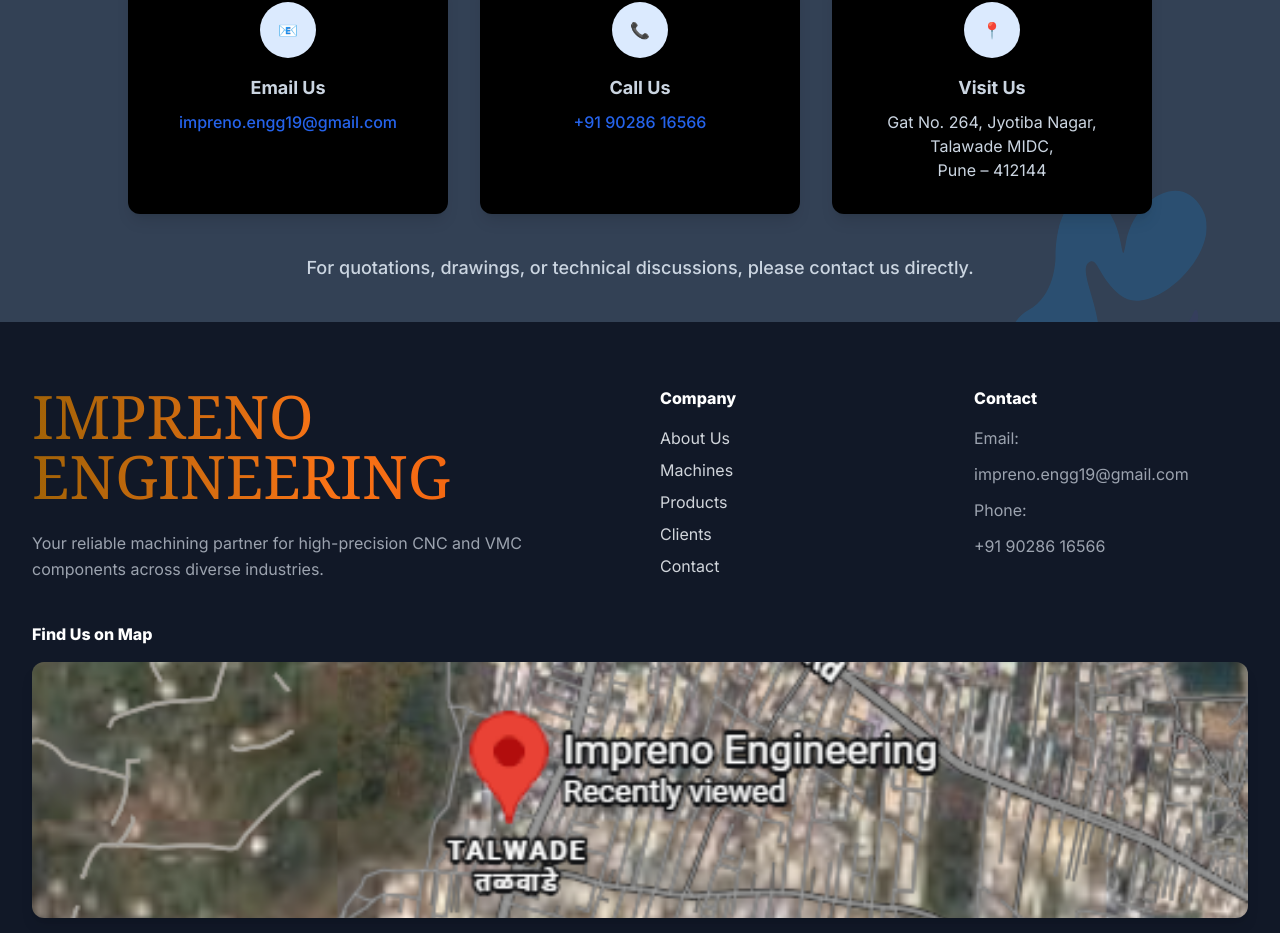
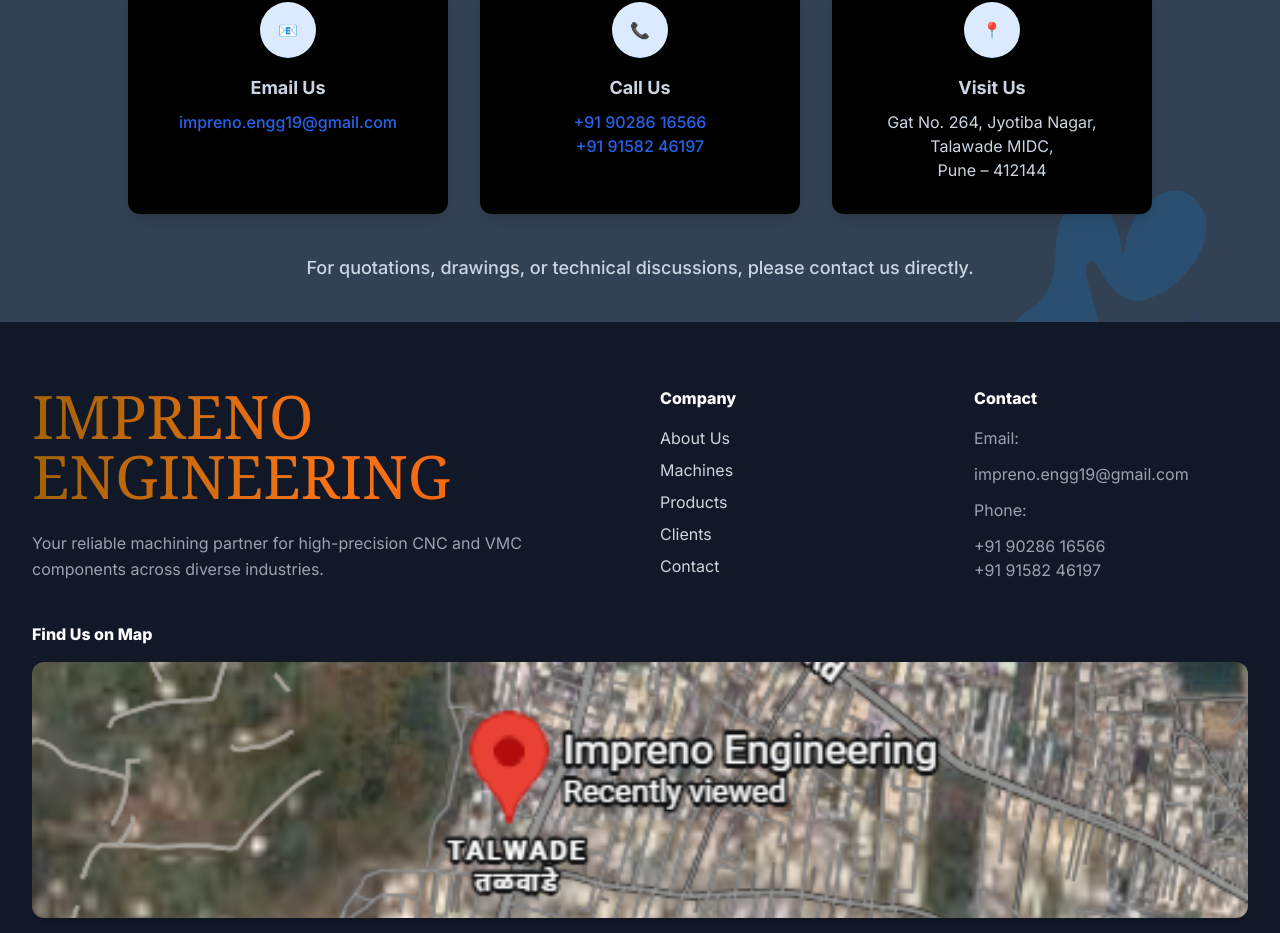
Before and after one commit to DEVA-GHADGE16/Impreno-Engineering-Webpage, a Next.js app: page / in a window 1280 px wide. Shown: the part 4274-5207 px from the top of the page. Built offline with nearby package versions, Linux system fonts and the light colour scheme.

Commit message:
new no added

```diff
--- a/components/Contact.js
+++ b/components/Contact.js
@@ -73,6 +73,10 @@
               <a href="tel:+919028616566" className="text-primary-600 font-medium">
                 +91 90286 16566
               </a>
+              <br></br>
+              <a href="tel:+919158246197" className="text-primary-600 font-medium">
+                +91 91582 46197
+              </a>
             </div>
 
             <div className="bg-black rounded-xl shadow-lg p-8 text-center">
--- a/components/Footer.js
+++ b/components/Footer.js
@@ -74,6 +74,13 @@
                 >
                   +91 90286 16566
                 </a>
+                <br></br>
+                <a
+                  href="tel:+91 9158246197"
+                  className="hover:text-orange-400 transition-colors"
+                >
+                  +91 91582 46197
+                </a>
               </li>
             </ul>
           </div>
```
